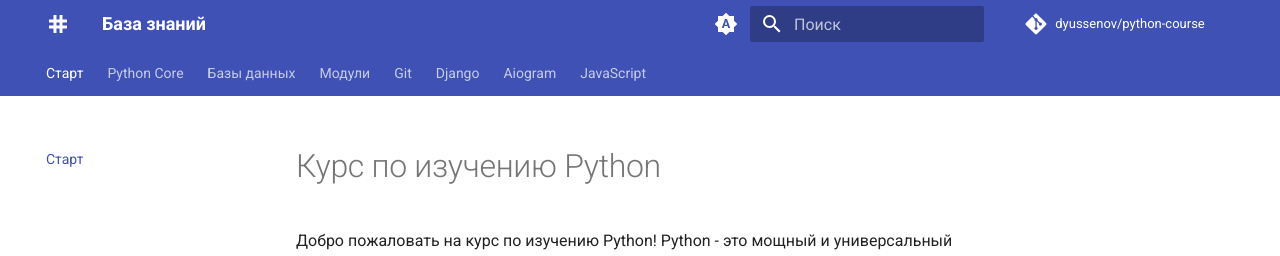
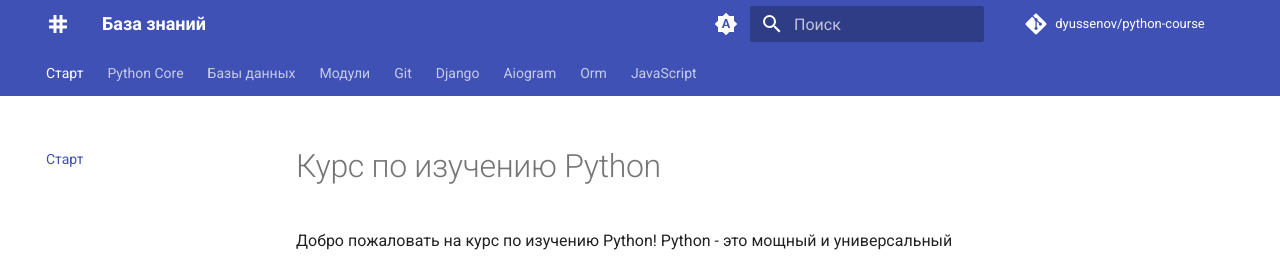
Before and after one commit to dyussenov/python-course, an MkDocs documentation site: the page built from docs/index.md, in a window 1280 px wide and 1041 px high. Shown: the top 256 px of the window. Built offline with MkDocs 1.6.1 and Material for MkDocs 9.7.7, drawn with Linux system fonts in a browser that asks for light colours; comment, search, counter and statistics services are not loaded.

Commit message:
add orm sqlalchemy

```diff
--- a/mkdocs.yml
+++ b/mkdocs.yml
@@ -77,6 +77,9 @@ nav:
     - Aiogram:
       - Введение: aiogram/intro.md
       - Эхо-бот: aiogram/echo-bot.md
+    - Orm:
+      - SQLAlchemy:
+        - Введение: orm/sqlalchemy/start.md
     - JavaScript:
       - Работа с DOM деревом: js/dom.md
 
```
Also changed, not shown: docs/orm/sqlalchemy/start.md (added).
